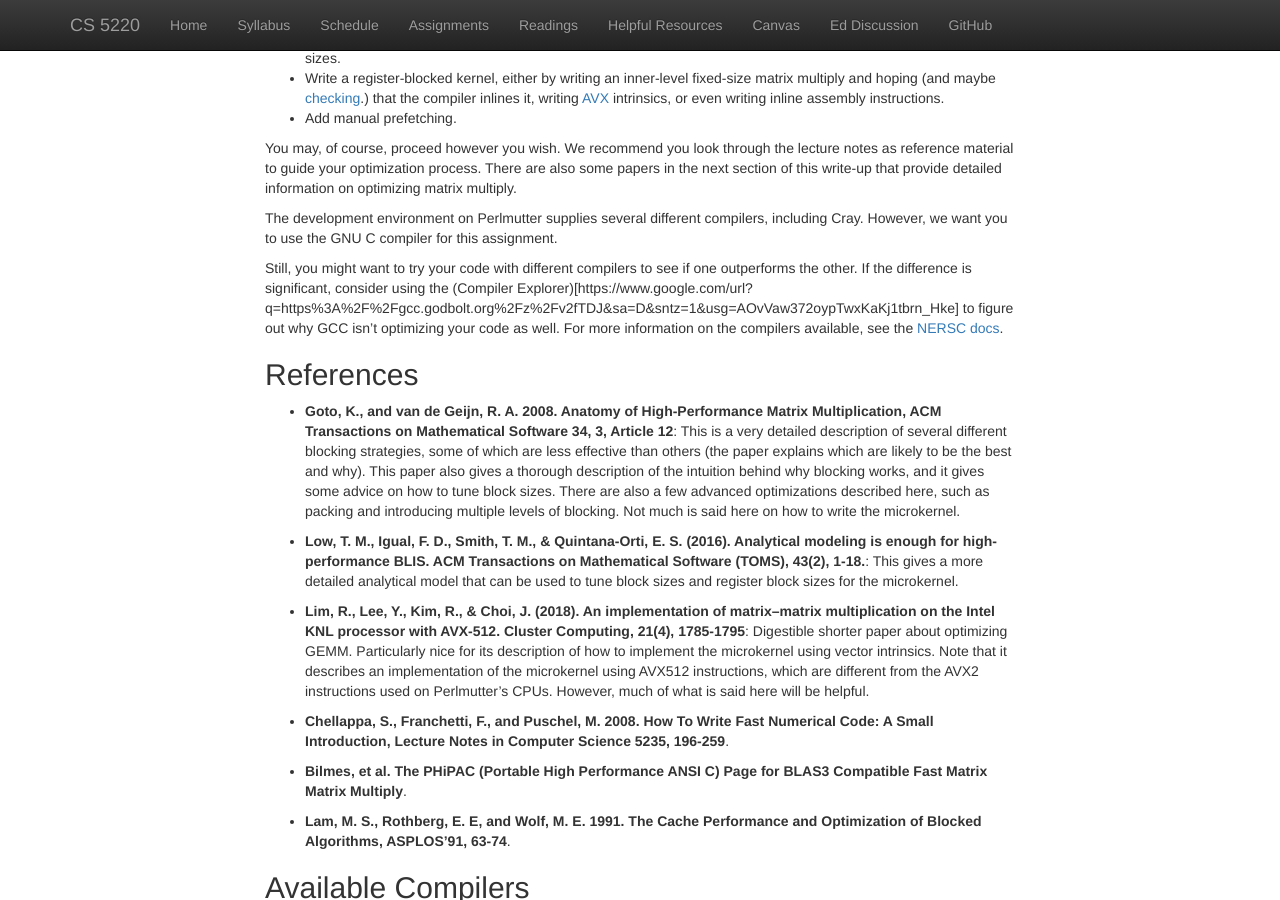
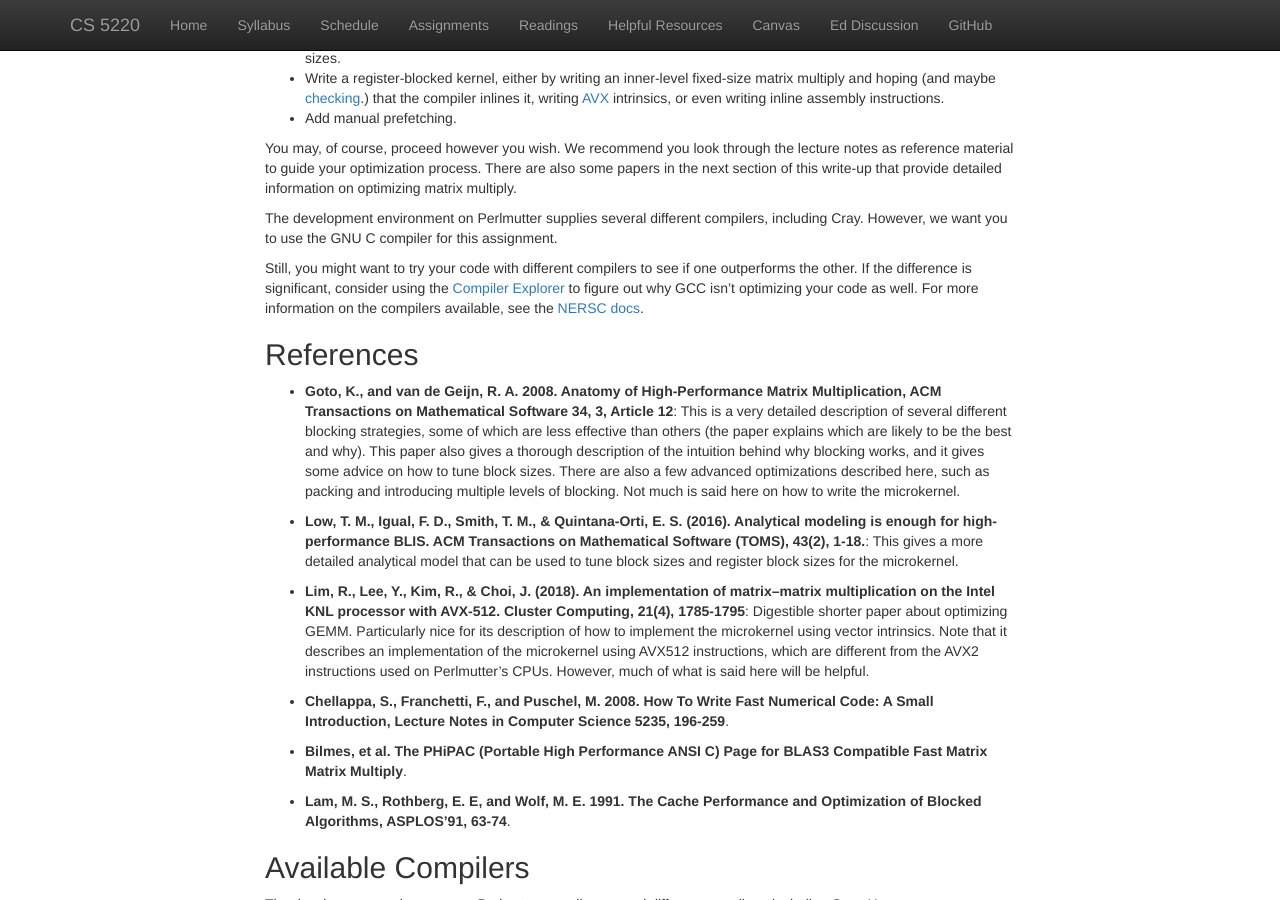
Before and after one commit to cs5220-26sp/web, a Jekyll site: the page built from web/hw/hw1.md, in a window 1280 px wide and 900 px high, scrolled down 4943 px. Built offline with Jekyll 4.4.1, drawn with Linux system fonts in a browser that asks for light colours; nearby versions of some CDN libraries; formulas are drawn with MathJax 3; some of the changed text lies outside the part shown.

Commit message:
fix a link and fix gcc

```diff
--- a/web/hw/hw1.md
+++ b/web/hw/hw1.md
@@ -276,7 +276,7 @@ There are also some papers in the next section of this write-up that provide det
 
 The development environment on Perlmutter supplies several different compilers, including Cray. However, we want you to use the GNU C compiler for this assignment.
 
-Still, you might want to try your code with different compilers to see if one outperforms the other. If the difference is significant, consider using the (Compiler Explorer)[https://www.google.com/url?q=https%3A%2F%2Fgcc.godbolt.org%2Fz%2Fv2fTDJ&sa=D&sntz=1&usg=AOvVaw372oypTwxKaKj1tbrn_Hke] to figure out why GCC isn't optimizing your code as well. For more information on the compilers available, see the [NERSC docs](https://docs.nersc.gov/systems/perlmutter/software/).
+Still, you might want to try your code with different compilers to see if one outperforms the other. If the difference is significant, consider using the [Compiler Explorer](https://www.google.com/url?q=https%3A%2F%2Fgcc.godbolt.org%2Fz%2Fv2fTDJ&sa=D&sntz=1&usg=AOvVaw372oypTwxKaKj1tbrn_Hke) to figure out why GCC isn't optimizing your code as well. For more information on the compilers available, see the [NERSC docs](https://docs.nersc.gov/systems/perlmutter/software/).
 
 
 ## References
```
Also changed, not shown: other parts of web/hw/hw1.md (+1 -1 lines).
